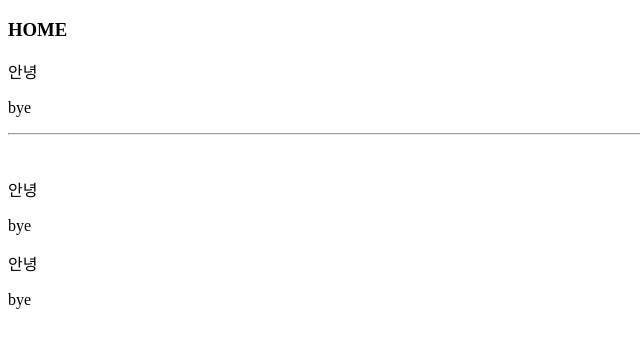
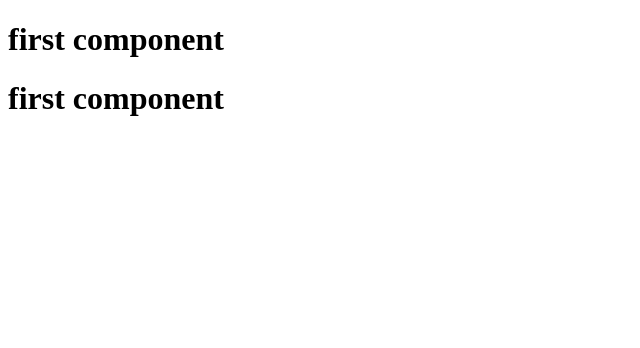
Before and after one commit to Jin19121/react20241105, a React (Vite) app: page / in a window 1280 px wide. Shown: the top 348 px of the page, without its empty margins (0-640 px from the left). Built offline with nearby package versions, Linux system fonts and the light colour scheme.

Commit message:
component 연습

```diff
--- a/src/main.jsx
+++ b/src/main.jsx
@@ -1,9 +1,9 @@
 import { StrictMode } from "react";
 import { createRoot } from "react-dom/client";
-import MyApp2 from "./apps/MyApp2.jsx";
+import MeApp2 from "./practice/MeApp2.jsx";
 
 createRoot(document.getElementById("root")).render(
   <StrictMode>
-    <MyApp2 />
+    <MeApp2 />
   </StrictMode>,
 );
--- /dev/null
+++ b/src/practice/MeApp2.jsx
@@ -0,0 +1,14 @@
+function MyComp() {
+  return <h1>first component</h1>;
+}
+
+function MeApp2() {
+  return (
+    <div>
+      <MyComp />
+      <MyComp />
+    </div>
+  );
+}
+
+export default MeApp2;
```
